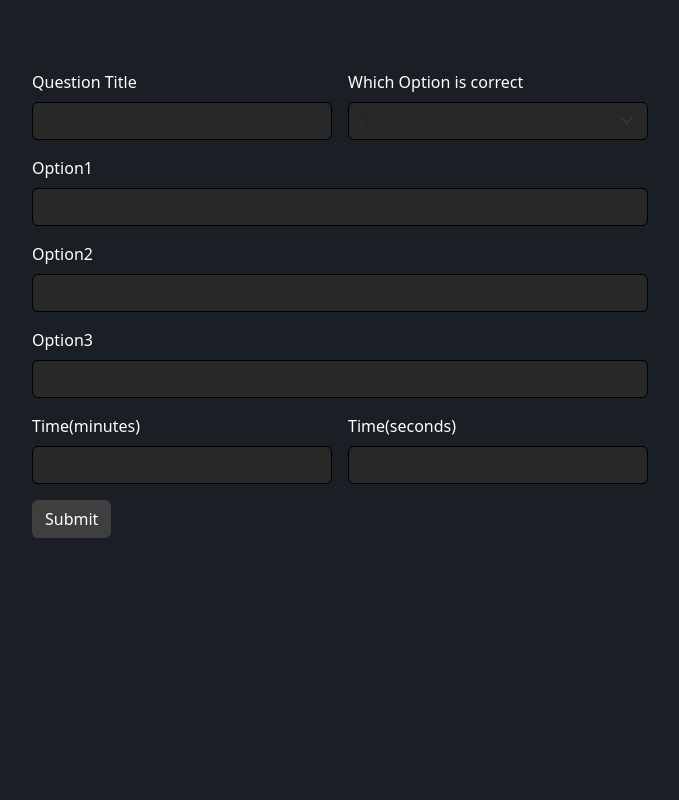
After one commit to btrambo/BottomHat, a Flask app: template templates/create-quiz.html in a window 1280 px wide. The commit adds this page. Shown: the whole page, without its empty margins (300-979 px from the left). Run offline with Flask 3, Linux system fonts and the light colour scheme; the template is opened without the code that fills it, so the values that code supplies are empty.

Commit message:
added html,css for lo1 multiple post functionality

```diff
--- a/static/style.css
+++ b/static/style.css
@@ -14,6 +14,66 @@ path#path4 {
     stroke: darkred;
 }
 
+/*landing page*/
+*{
+    color: white;
+}
+#webpage{
+    min-height: 100vh;
+    background-color: #121212;
+}
+
+#top-navbar{
+    background-color: #3f3f3f;
+    height: 70px;
+    align-items: center;
+}
+#content-section{
+    background-color: #121212;
+}
+#quiz-card{
+    background-color: #282828;
+    width: 50%;
+}
+.btn{
+    background-color: #3f3f3f !important;
+    color: white !important;
+}
+input{
+    background-color: #282828 !important; /* Change to your desired color */
+    color: white !important; /* Change the text color if needed */
+    border: 1px solid #000 !important; /* Change the border color and style if needed */
+}
+#right-topnavbar-column .dropdown-menu{
+    background-color: #121212;
+}
+.topnavbar-userinput input{
+    border: 1px solid #ccc; /* Define a border style and color */
+    border-radius:10px; /* Adjust the border radius as needed for the desired roundness */
+    padding: 2px; /* Add some padding for spacing inside the input */
+    margin: 5px;
+}
+.topnavbar-userinput input[type="submit"]{
+    padding-left: 10%;
+    padding-right: 10%;
+    padding-bottom: 3%;
+}
+
+/*create post page*/
+#create-post-page{
+    background-color: #1a1e25;
+    min-height: 100vh;
+}
+.quiz-input-form {
+    margin-top: 70px;
+}
+select{
+    background-color: #282828 !important;
+    border: 1px solid #000 !important;
+}
+select:focus {
+  background-color: #282828;
+}
 /*path#path4:hover {*/
 /*    fill: red;*/
 /*}*/
--- /dev/null
+++ b/templates/create-quiz.html
@@ -0,0 +1,73 @@
+<!DOCTYPE html>
+<html lang="en">
+<head>
+	<meta charset="UTF-8">
+	<title>create-post</title>
+	<meta charset="UTF-8">
+	<link rel="stylesheet" href="/static/style.css">
+	<link href="https://cdn.jsdelivr.net/npm/bootstrap@5.3.0-alpha1/dist/css/bootstrap.min.css" rel="stylesheet"
+	      integrity="sha384-GLhlTQ8iRABdZLl6O3oVMWSktQOp6b7In1Zl3/Jr59b6EGGoI1aFkw7cmDA6j6gD" crossorigin="anonymous">
+	<!-- 	import popper for dropdown menu -->
+	<script src="https://cdn.jsdelivr.net/npm/@popperjs/core@2.11.8/dist/umd/popper.min.js"
+	        integrity="sha384-I7E8VVD/ismYTF4hNIPjVp/Zjvgyol6VFvRkX/vR+Vc4jQkC+hVqc2pM8ODewa9r"
+	        crossorigin="anonymous"></script>
+	<script src="https://cdn.jsdelivr.net/npm/bootstrap@5.3.2/dist/js/bootstrap.min.js"
+	        integrity="sha384-BBtl+eGJRgqQAUMxJ7pMwbEyER4l1g+O15P+16Ep7Q9Q+zqX6gSbd85u4mG4QzX+"
+	        crossorigin="anonymous"></script>
+</head>
+<body>
+<div class="container-fluid" id="create-post-page">
+	<div class="row">
+	<div class="col-3">
+		<!---Left Container--->
+	</div>
+	<div class="col-6">
+		<!---Left Container--->
+		<div class="quiz-input-form">
+			<form class="row g-3" method="post" action="/submit-quiz" enctype="application/x-www-form-urlencoded">
+				<div class="col-md-6">
+					<label for="question_title" class="form-label">Question Title</label>
+					<input type="text" class="form-control" id="question_title">
+				</div>
+				<div class="col-md-6">
+					<label for="inputState" class="form-label">Which Option is correct</label>
+					<select id="inputState" class="form-select">
+						<option>1</option>
+						<option>2</option>
+						<option>3</option>
+					</select>
+				</div>
+				<div class="col-12">
+					<label for="option1" class="form-label">Option1</label>
+					<input type="text" class="form-control" id="option1">
+				</div>
+				<div class="col-12">
+					<label for="option2" class="form-label">Option2</label>
+					<input type="text" class="form-control" id="option2">
+				</div>
+				<div class="col-md-12">
+					<label for="option3" class="form-label">Option3</label>
+					<input type="text" class="form-control" id="option3">
+				</div>
+				<div class="col-md-6">
+					<label for="minutes-input" class="form-label">Time(minutes)</label>
+					<input type="text" class="form-control" id="minutes-input">
+				</div>
+				<div class="col-md-6">
+					<label for="seconds-input" class="form-label">Time(seconds)</label>
+					<input type="text" class="form-control" id="seconds-input">
+				</div>
+				<div class="col-12">
+					<button type="submit" class="btn">Submit</button>
+				</div>
+			</form>
+		</div>
+	</div>
+	<div class="col-3">
+		<!---Left Container--->
+	</div>
+		</div>
+</div>
+
+</body>
+</html>
```
Also changed, not shown: templates/index.html (+155 -56 lines).
